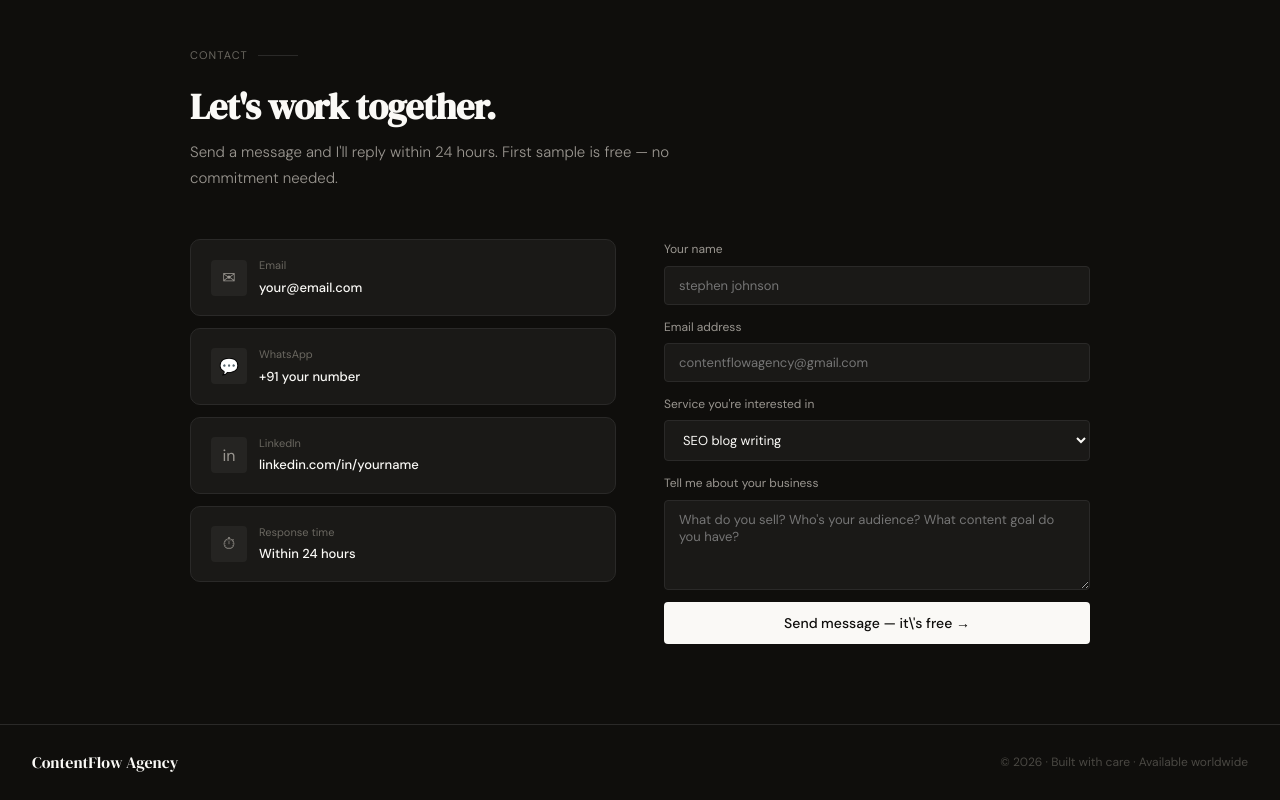
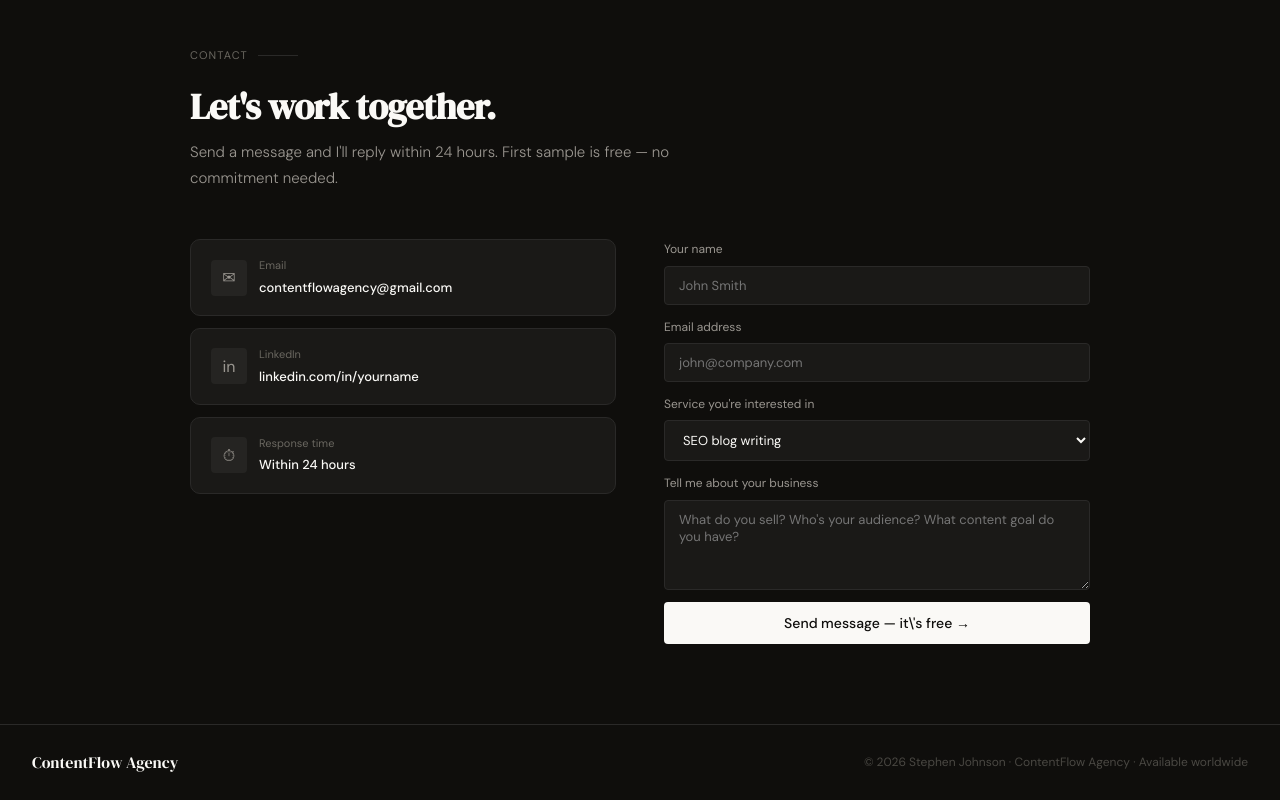
Before and after one commit to contentflowagency/contentflowagency.github.io, a plain HTML site: page index.html in a window 1280 px wide. Shown: the part 4413-5213 px from the top of the page. Drawn offline with Linux system fonts and the light colour scheme.

Commit message:
Update index.html

```diff
--- a/index.html
+++ b/index.html
@@ -602,7 +602,7 @@
     <div class="about-grid">
       <div class="about-text">
         <h2 class="section-title" style="margin-bottom:1.5rem;">Content writer.<br>Growth partner.</h2>
-        <p>I'm a content strategist and writer who helps <strong>small businesses and startups grow online</strong> through high-quality English content — blogs, social media, and strategy.</p>
+        <p>I'm Stephen Johnson, a content strategist and writer who helps <strong>small businesses and startups grow online</strong> through high-quality English content — blogs, social media, and strategy.</p>
         <p>I use the latest AI tools to research, plan, and produce content faster than traditional agencies, which means <strong>quicker turnaround and lower prices</strong> without compromising quality.</p>
         <p>Every piece I write is <strong>original, well-researched, and optimized</strong> for the platform it's published on. My goal is simple: your content should work for you 24/7, even when you're not online.</p>
       </div>
@@ -644,16 +644,10 @@
           <div class="contact-icon">✉</div>
           <div>
             <div class="contact-label">Email</div>
-            <div class="contact-value">your@email.com</div>
+            <div class="contact-value">contentflowagency@gmail.com</div>
           </div>
         </div>
-        <div class="contact-row">
-          <div class="contact-icon">💬</div>
-          <div>
-            <div class="contact-label">WhatsApp</div>
-            <div class="contact-value">+91 your number</div>
-          </div>
-        </div>
+
         <div class="contact-row">
           <div class="contact-icon">in</div>
           <div>
@@ -672,11 +666,11 @@
       <div class="contact-form">
         <div class="form-field">
           <label>Your name</label>
-          <input type="text" placeholder="stephen johnson">
+          <input type="text" placeholder="John Smith">
         </div>
         <div class="form-field">
           <label>Email address</label>
-          <input type="email" placeholder="contentflowagency@gmail.com">
+          <input type="email" placeholder="john@company.com">
         </div>
         <div class="form-field">
           <label>Service you're interested in</label>
@@ -701,7 +695,7 @@
 <!-- FOOTER -->
 <footer>
   <span class="footer-logo">ContentFlow Agency</span>
-  <span class="footer-copy">© 2026 · Built with care · Available worldwide</span>
+  <span class="footer-copy">© 2026 Stephen Johnson · ContentFlow Agency · Available worldwide</span>
 </footer>
 
 </body>
```
